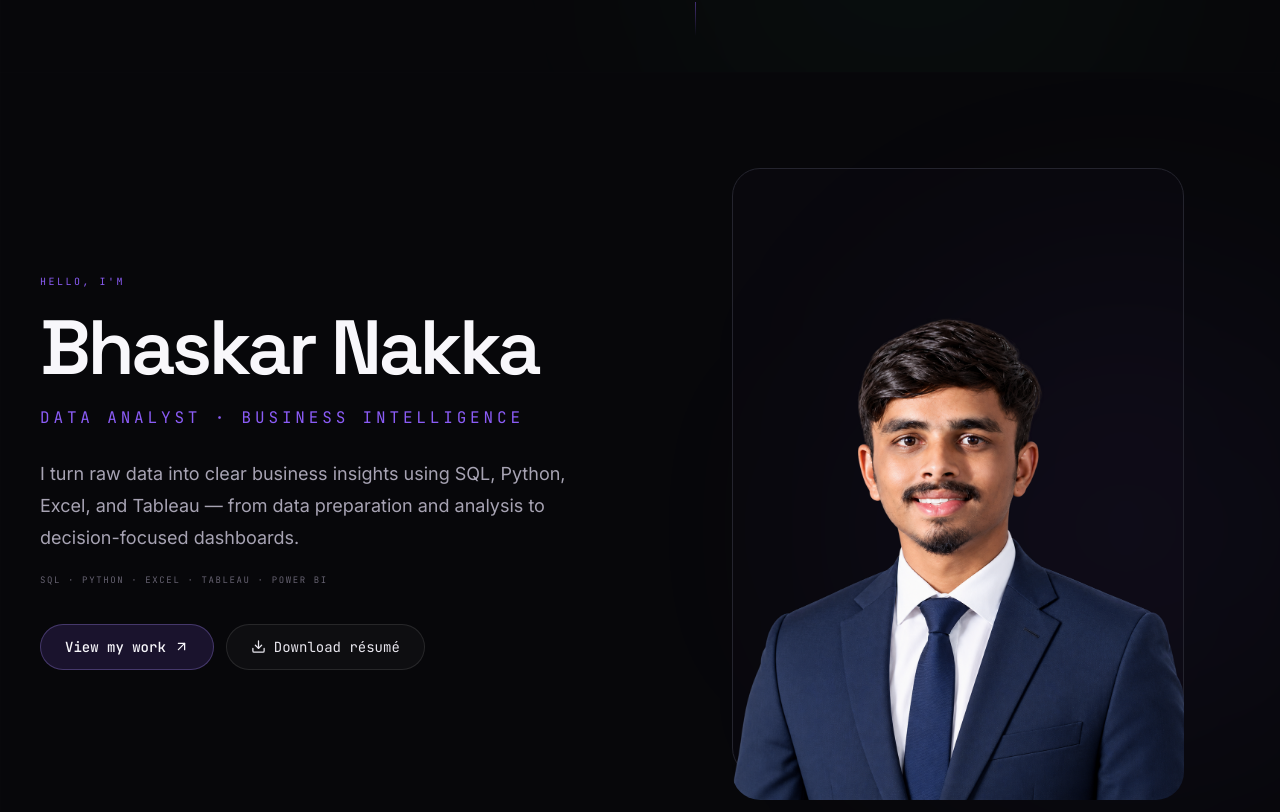
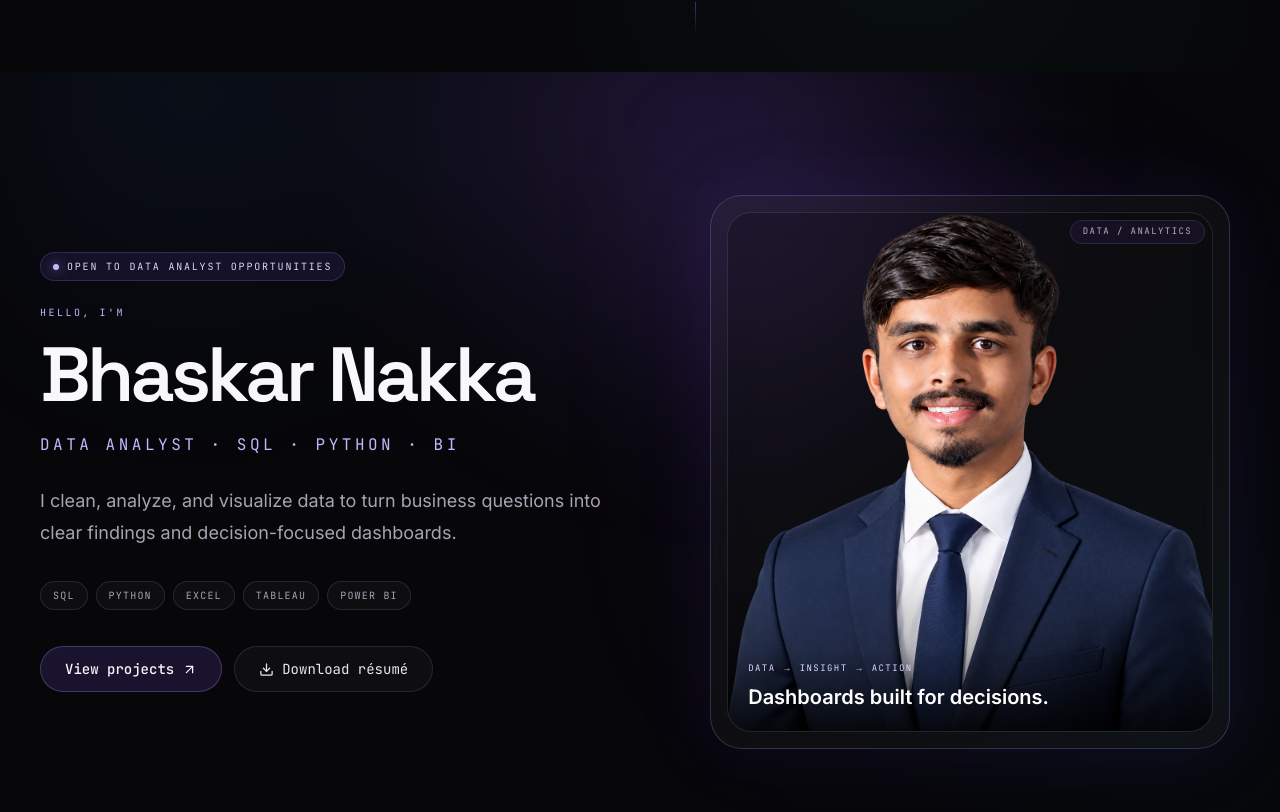
Before and after one commit to bhaskar-nb/portfolio, a Next.js app: page / in a window 1280 px wide. Shown: the part 728-1540 px from the top of the page. Built offline with nearby package versions, Linux system fonts and the light colour scheme.

Commit message:
Rebuild hero for reference UI

```diff
--- a/components/Hero.tsx
+++ b/components/Hero.tsx
@@ -2,75 +2,44 @@
 
 import Image from "next/image";
 import { motion } from "framer-motion";
-import { Download, ArrowUpRight } from "lucide-react";
+import { ArrowUpRight, Download } from "lucide-react";
 import { profile } from "@/lib/data";
 import MagneticButton from "@/components/MagneticButton";
 
 export default function Hero() {
   return (
-    <section id="home" className="relative h-[100svh] min-h-[680px] overflow-hidden bg-base-900">
-      <div className="pointer-events-none absolute inset-0 bg-grid-fine opacity-15" />
-      <div className="pointer-events-none absolute right-[-8%] top-1/4 h-[32rem] w-[32rem] rounded-full bg-gold/5 blur-[130px]" />
-
-      <div className="relative mx-auto grid h-full w-full max-w-7xl items-center gap-8 px-5 py-16 sm:px-8 lg:grid-cols-[1.02fr_0.98fr] lg:gap-12 lg:px-10 lg:py-10">
-        <motion.div
-          initial={{ opacity: 0, y: 24 }}
-          whileInView={{ opacity: 1, y: 0 }}
-          viewport={{ once: true, margin: "-80px" }}
-          transition={{ duration: 0.7 }}
-          className="max-w-2xl"
-        >
-          <p className="font-mono text-[10px] uppercase tracking-[0.25em] text-gold">
-            Hello, I&apos;m
-          </p>
-
-          <h1 className="mt-5 font-display text-5xl font-semibold leading-[0.95] tracking-[-0.045em] text-ink-100 sm:text-6xl lg:text-[clamp(4rem,6vw,6.5rem)]">
-            {profile.name}
-          </h1>
-
-          <p className="mt-5 font-mono text-sm uppercase tracking-[0.24em] text-gold sm:text-base">
-            Data Analyst · Business Intelligence
-          </p>
-
-          <p className="mt-7 max-w-xl text-base leading-7 text-ink-400 sm:text-lg sm:leading-8">
-            I turn raw data into clear business insights using SQL, Python,
-            Excel, and Tableau — from data preparation and analysis to
-            decision-focused dashboards.
-          </p>
-
-          <p className="mt-5 font-mono text-[9px] uppercase tracking-[0.18em] text-ink-600">
-            SQL · Python · Excel · Tableau · Power BI
-          </p>
-
+    <section id="home" className="relative min-h-[100svh] overflow-hidden bg-base-900">
+      <div className="pointer-events-none absolute inset-0 bg-grid-fine opacity-20" />
+      <div className="pointer-events-none absolute inset-x-0 top-[-10%] h-[70%] bg-[radial-gradient(circle_at_55%_20%,rgba(139,92,246,0.20),transparent_45%),radial-gradient(circle_at_15%_10%,rgba(59,130,246,0.08),transparent_32%)] blur-3xl" />
+      <div className="relative mx-auto grid min-h-[100svh] w-full max-w-7xl items-center gap-10 px-5 py-28 sm:px-8 lg:grid-cols-[1.05fr_0.95fr] lg:gap-16 lg:px-10 lg:py-24">
+        <motion.div initial={{ opacity: 0, y: 26 }} whileInView={{ opacity: 1, y: 0 }} viewport={{ once: true, margin: "-80px" }} transition={{ duration: 0.7 }} className="max-w-2xl">
+          <div className="mb-6 inline-flex items-center gap-2 rounded-full border border-violet-400/20 bg-violet-500/10 px-3 py-1.5 font-mono text-[10px] uppercase tracking-[0.18em] text-violet-200">
+            <span className="h-1.5 w-1.5 rounded-full bg-violet-300 shadow-[0_0_12px_rgba(167,139,250,0.9)]" />
+            Open to data analyst opportunities
+          </div>
+          <p className="font-mono text-[10px] uppercase tracking-[0.25em] text-violet-300">Hello, I&apos;m</p>
+          <h1 className="mt-4 font-display text-5xl font-semibold leading-[0.94] tracking-[-0.05em] text-ink-100 sm:text-6xl lg:text-[clamp(4.2rem,6vw,6.8rem)]">{profile.name}</h1>
+          <p className="mt-5 font-mono text-sm uppercase tracking-[0.22em] text-violet-300 sm:text-base">Data Analyst · SQL · Python · BI</p>
+          <p className="mt-7 max-w-xl text-base leading-7 text-ink-400 sm:text-lg sm:leading-8">I clean, analyze, and visualize data to turn business questions into clear findings and decision-focused dashboards.</p>
+          <div className="mt-8 flex flex-wrap gap-2">{["SQL","Python","Excel","Tableau","Power BI"].map((skill) => <span key={skill} className="rounded-full border border-white/10 bg-white/[0.03] px-3 py-1.5 font-mono text-[10px] uppercase tracking-[0.12em] text-ink-400">{skill}</span>)}</div>
           <div className="mt-9 flex flex-wrap items-center gap-3">
-            <MagneticButton href="#projects" className="btn-primary">
-              View my work <ArrowUpRight size={15} />
-            </MagneticButton>
-            <MagneticButton href="/Resume.pdf" download className="btn-secondary">
-              <Download size={15} /> Download résumé
-            </MagneticButton>
+            <MagneticButton href="#projects" className="btn-primary">View projects <ArrowUpRight size={15} /></MagneticButton>
+            <MagneticButton href="/Resume.pdf" download className="btn-secondary"><Download size={15} /> Download résumé</MagneticButton>
           </div>
         </motion.div>
 
-        <motion.div
-          initial={{ opacity: 0, x: 24 }}
-          whileInView={{ opacity: 1, x: 0 }}
-          viewport={{ once: true, margin: "-80px" }}
-          transition={{ duration: 0.7, delay: 0.1 }}
-          className="relative mx-auto h-[68svh] w-full max-w-[500px] overflow-hidden rounded-[2rem] sm:h-[74svh] lg:h-[82svh] lg:max-h-[700px] lg:min-h-[560px]"
-        >
-          <div className="absolute inset-6 rounded-[1.75rem] border border-gold/8 bg-gold/[0.01]" />
-          <div className="absolute inset-x-6 bottom-0 top-6 overflow-hidden rounded-[1.75rem]">
-            <Image
-              src="/DP image.png"
-              alt={`${profile.name} — Data Analyst`}
-              fill
-              sizes="(max-width: 1024px) 90vw, 500px"
-              className="object-contain object-bottom"
-              priority
-            />
+        <motion.div initial={{ opacity: 0, x: 28 }} whileInView={{ opacity: 1, x: 0 }} viewport={{ once: true, margin: "-80px" }} transition={{ duration: 0.8, delay: 0.1 }} className="relative mx-auto w-full max-w-[520px]">
+          <div className="absolute -inset-8 rounded-[36px] bg-gradient-to-br from-violet-500/10 via-transparent to-cyan-500/5 blur-3xl" />
+          <div className="relative overflow-hidden rounded-[32px] border border-violet-400/25 bg-white/[0.035] p-4 backdrop-blur-xl shadow-[0_0_80px_rgba(124,58,237,0.10)]">
+            <div className="absolute right-6 top-6 rounded-full border border-violet-400/20 bg-violet-500/10 px-3 py-1 font-mono text-[9px] uppercase tracking-[0.16em] text-violet-200">Data / analytics</div>
+            <div className="relative h-[520px] overflow-hidden rounded-[24px] border border-white/10 bg-black/20">
+              <Image src="/DP image.png" alt={`${profile.name} — Data Analyst`} fill sizes="(max-width: 1024px) 90vw, 520px" className="object-cover object-top" priority />
+              <div className="absolute inset-x-0 bottom-0 bg-gradient-to-t from-black/85 via-black/25 to-transparent p-5 pt-24">
+                <div className="font-mono text-[9px] uppercase tracking-[0.16em] text-violet-200">Data → Insight → Action</div>
+                <div className="mt-2 text-xl font-semibold text-white">Dashboards built for decisions.</div>
+              </div>
+            </div>
           </div>
-          <div className="pointer-events-none absolute bottom-0 left-1/2 h-72 w-72 -translate-x-1/2 rounded-full bg-gold/7 blur-[100px]" />
         </motion.div>
       </div>
     </section>
```
